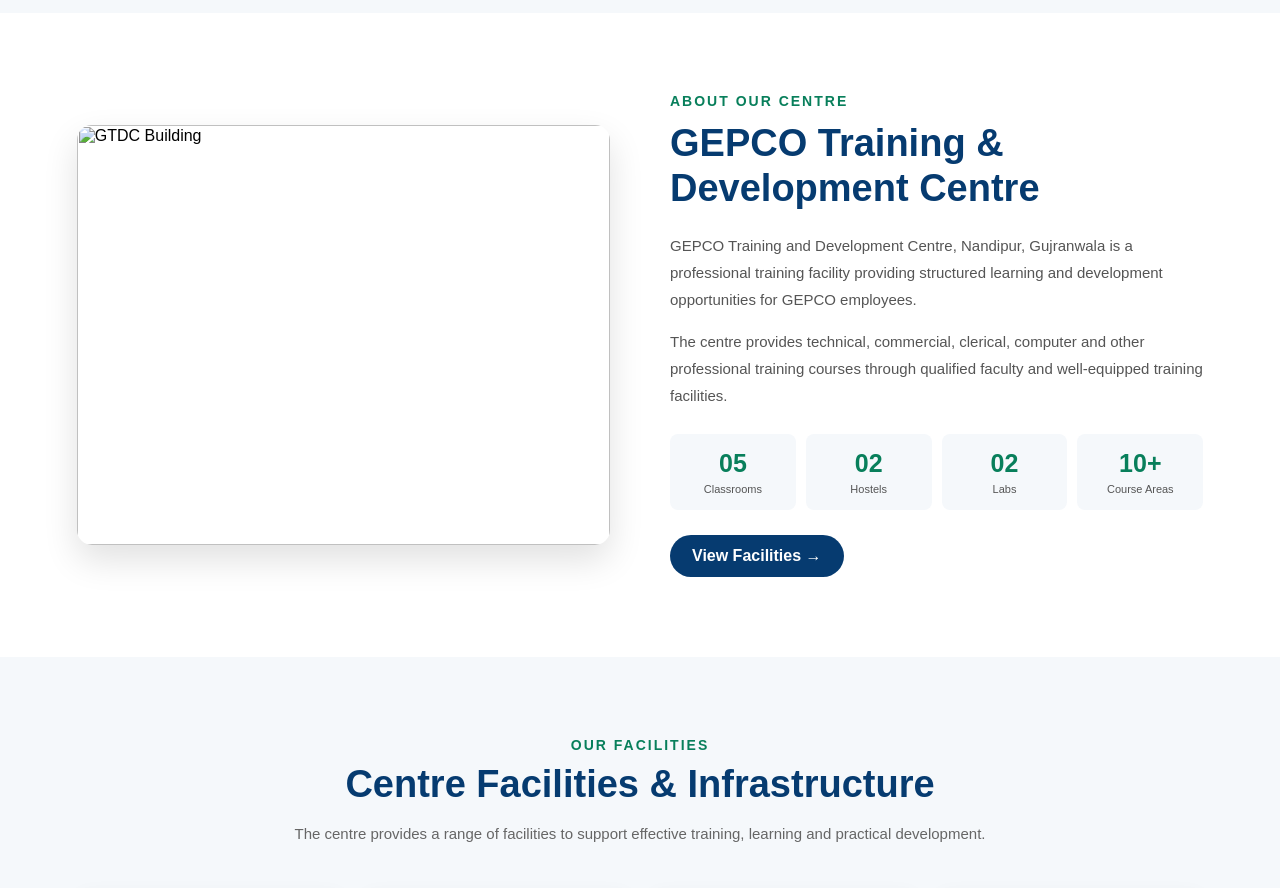
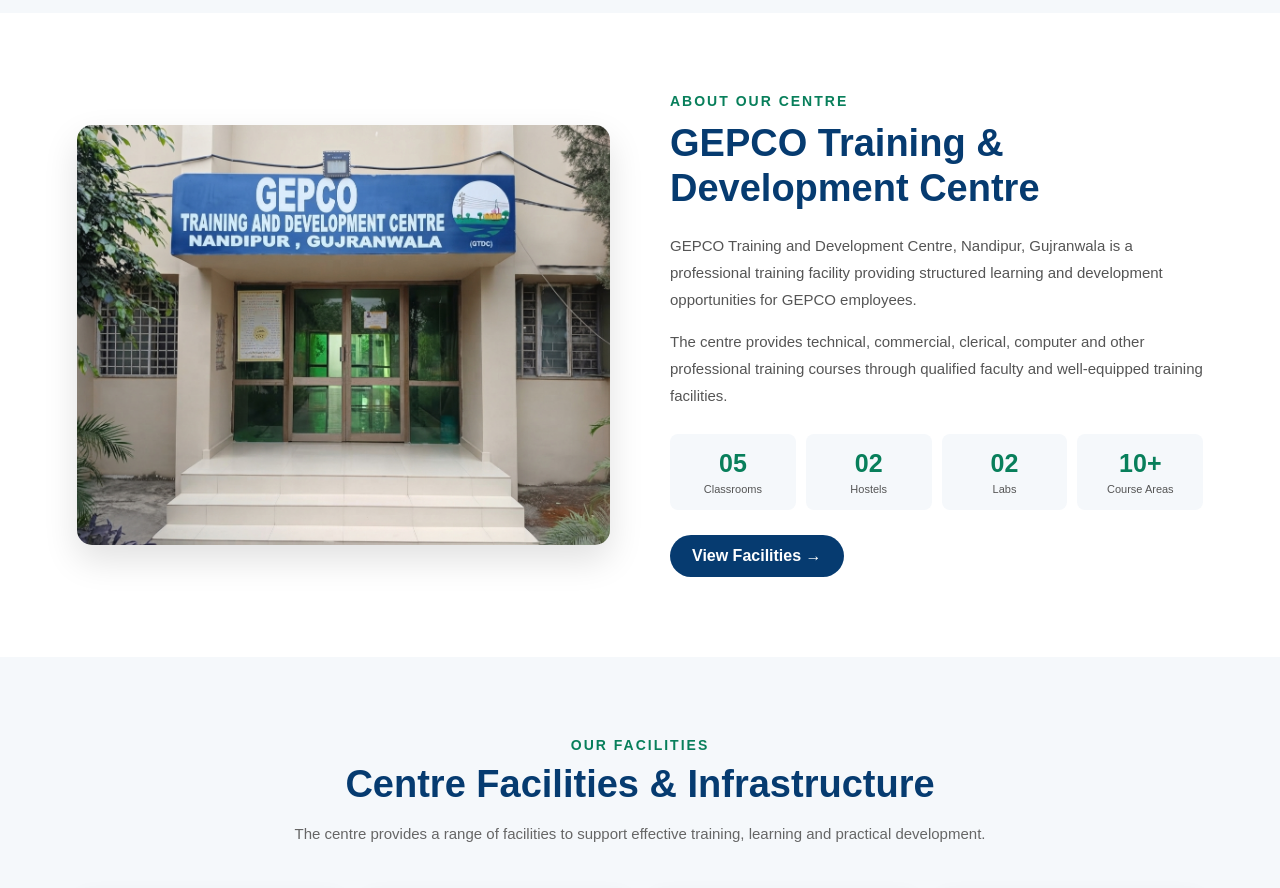
Before and after one commit to Shafique-leader/GEPCO-Training-and-Development-Centre, a plain HTML site: page index.html in a window 1280 px wide. Shown: the part 800-1688 px from the top of the page. Drawn offline with Linux system fonts and the light colour scheme.

Commit message:
fix correction of photo

```diff
--- a/index.html
+++ b/index.html
@@ -200,7 +200,7 @@
             <!-- ABOUT IMAGE -->
             <div class="about-image">
 
-                <img src="images/building.jpg" alt="GTDC Building">
+                <img src="images/building.jpeg" alt="GTDC Building">
 
             </div>
 
```
